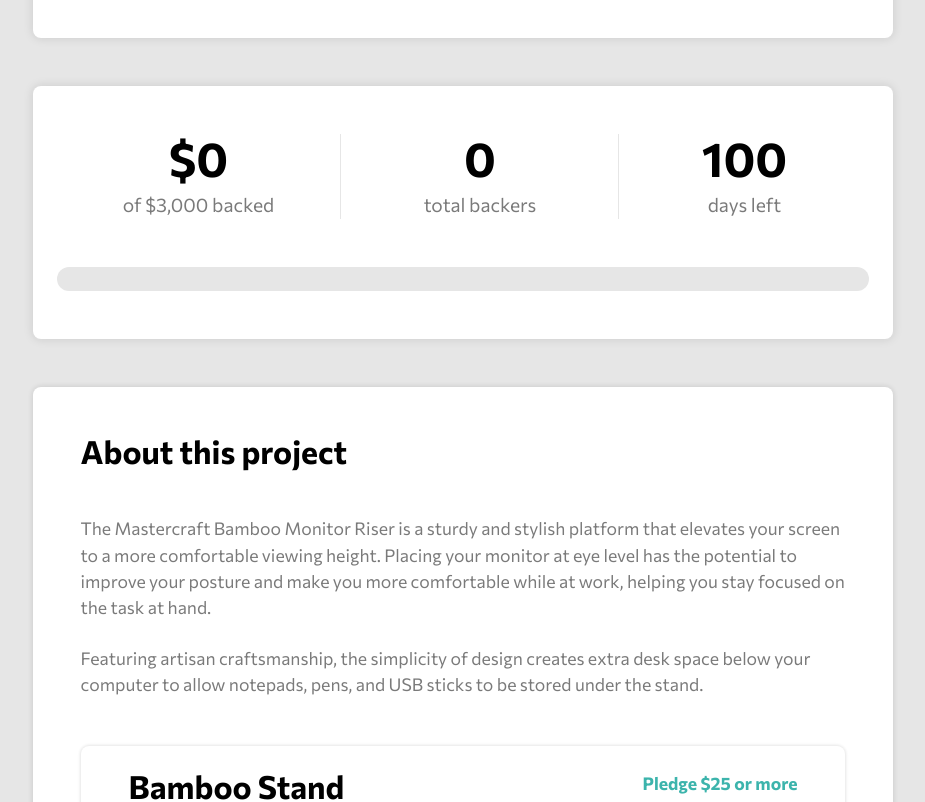
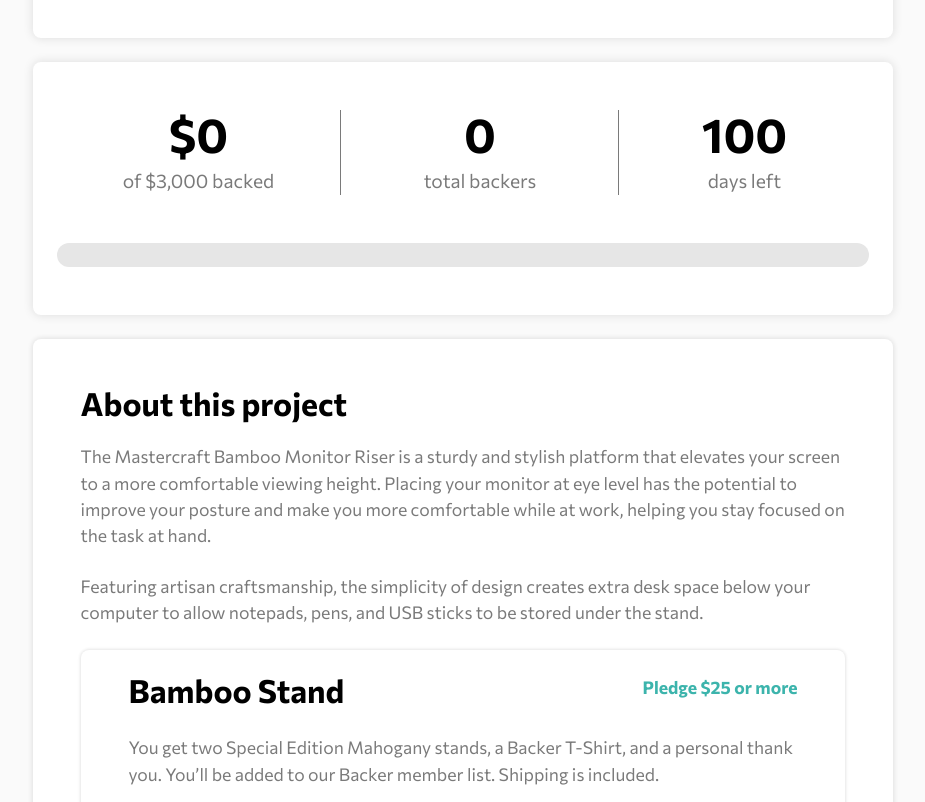
Before and after one commit to jmnyarega/crowdfunding-app, a Vue app: page / in a window 1280 px wide. Shown: the part 660-1462 px from the top of the page, without its empty margins (177-1102 px from the left). Built offline with nearby package versions, Linux system fonts and the light colour scheme.

Commit message:
feedback adjustments

```diff
--- a/src/components/About.vue
+++ b/src/components/About.vue
@@ -22,7 +22,7 @@
   &__title {
     font-size: var(--fs-h3);
     line-height: 1;
-    padding-bottom: var(--bg-spacer);
+    padding-bottom: var(--sm-spacer);
     color: initial;
   }
 
--- a/src/components/Project.vue
+++ b/src/components/Project.vue
@@ -29,7 +29,7 @@
 
 <style lang="scss">
 .project {
-  margin-top: var(--bg-spacer);
+  margin-top: var(--sm-spacer);
   padding: var(--bg-spacer);
 
   background-color: var(--white);
--- a/src/components/Reward.vue
+++ b/src/components/Reward.vue
@@ -53,7 +53,7 @@
   box-shadow: 0 0 3px 1px var(--gray);
   border-radius: var(--border-radius);
   padding: var(--sm-spacer) var(--bg-spacer);
-  margin-top: var(--bg-spacer);
+  margin-top: var(--sm-spacer);
 
   &--empty {
     opacity: 0.5;
--- a/src/components/RewardEdit.vue
+++ b/src/components/RewardEdit.vue
@@ -111,7 +111,7 @@
   border-radius: var(--border-radius);
   border: 2px solid transparent;
   padding: var(--sm-spacer) var(--bg-spacer);
-  margin-top: var(--bg-spacer);
+  margin-top: var(--sm-spacer);
   cursor: pointer;
 
   &--selected {
--- a/src/components/Stats.vue
+++ b/src/components/Stats.vue
@@ -55,7 +55,7 @@
   box-shadow: 0 0 10px 1px rgba(0, 0, 0, 0.1);
   border-radius: var(--border-radius);
   padding: var(--bg-spacer) var(--sm-spacer);
-  margin-top: var(--bg-spacer);
+  margin-top: var(--sm-spacer);
   max-width: var(--text-width);
   @media (min-width: 50em) {
     display: grid;
@@ -88,7 +88,7 @@
   width: max-content;
   margin: 0 auto;
 
-  border-top: 1px solid var(--gray);
+  border-top: 1px solid var(--dark-gray);
   padding-top: calc(var(--bg-spacer) / 1.2);
   margin-top: calc(var(--bg-spacer) / 1.2);
   @media (min-width: 50em) {
@@ -96,7 +96,7 @@
     width: unset;
     margin: unset;
 
-    border-left: 1px solid var(--gray);
+    border-left: 1px solid var(--dark-gray);
     padding: 0 1rem;
   }
 }
--- a/src/views/Home.vue
+++ b/src/views/Home.vue
@@ -58,6 +58,7 @@
     --white: hsl(0, 100%, 100%);
     --gray: hsl(0, 0%, 90%);
     --light-cyan: hsl(192, 29%, 97%);
+    --bg-gray: hsl(0, 0%, 98%);
 
     --ff-default: 'Commissioner', sans-serif;
     --fs-base: 0.9375rem;
@@ -72,7 +73,7 @@
 
     font-family: var(--ff-default);
     font-size: var(--fs-base);
-    background-color: var(--gray);
+    background-color: var(--bg-gray);
     color: var(--dark-gray);
     text-align: center;
     min-height: 100vh;
```
